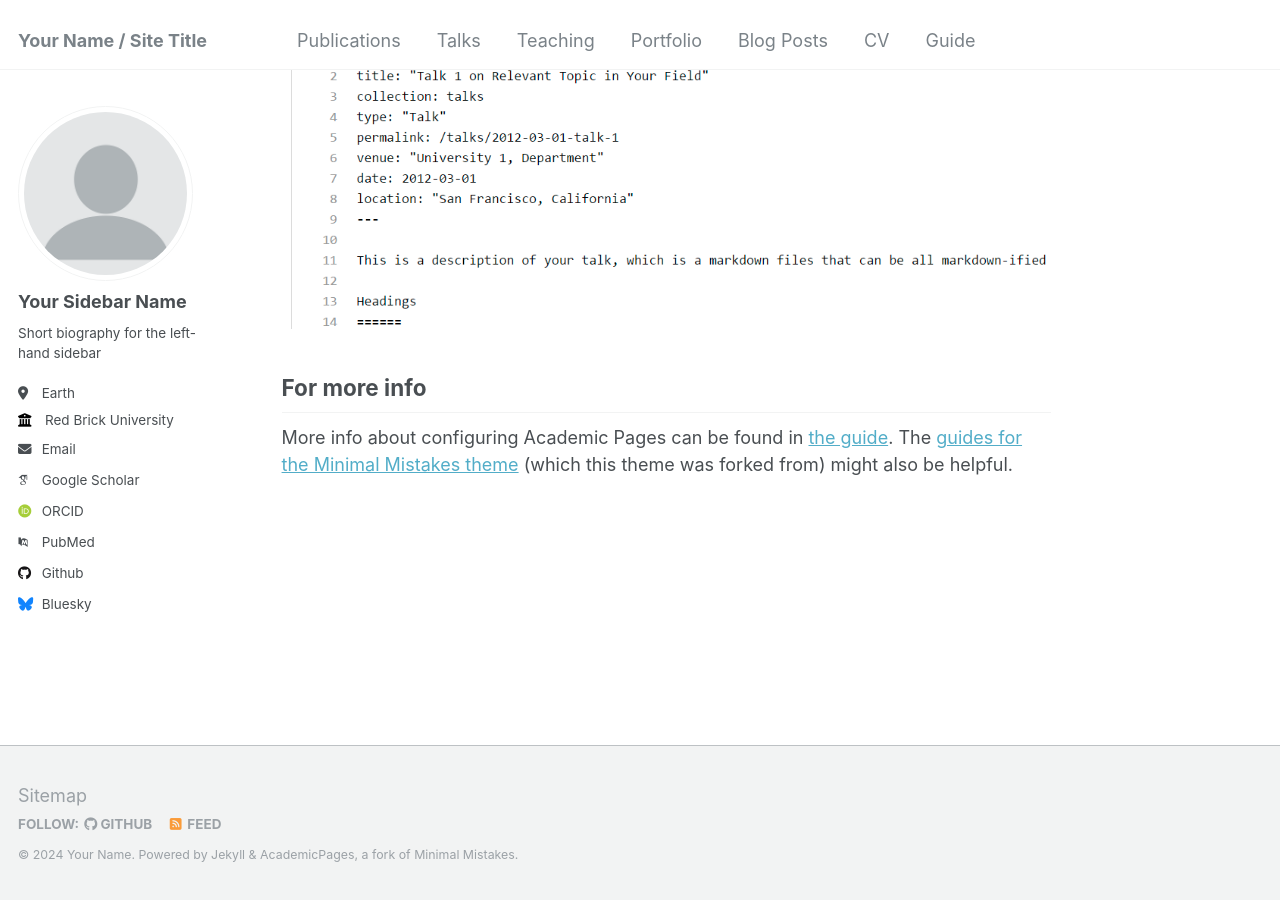
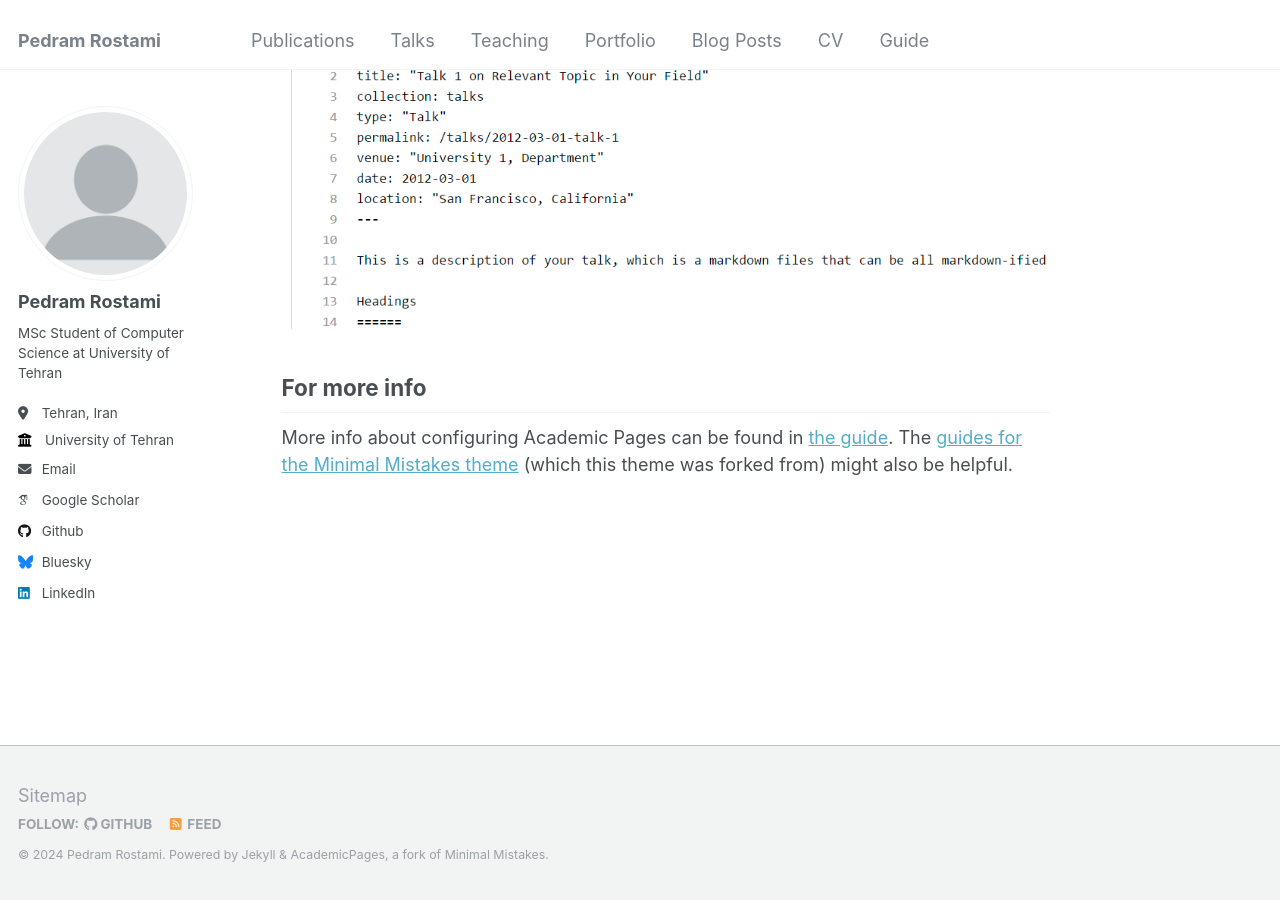
Before and after one commit to pedramrst/pedramrst.github.io, a Jekyll site: the page built from _pages/about.md, in a window 1280 px wide and 900 px high, scrolled down 2660 px. Built offline with Jekyll 4.4.1, drawn with Linux system fonts in a browser that asks for light colours; some web fonts are replaced.

Commit message:
Init commit

```diff
--- a/_config.yml
+++ b/_config.yml
@@ -8,9 +8,9 @@
 
 # Basic Site Settings
 locale                   : "en-US"
-title                    : "Your Name / Site Title"
+title                    : "Pedram Rostami"
 title_separator          : "-"
-name                     : &name "Your Name"
+name                     : &name "Pedram Rostami"
 description              : &description "personal description"
 url                      : https://academicpages.github.io # the base hostname & protocol for your site e.g. "https://mmistakes.github.io"
 baseurl                  : "" # the subpath of your site, e.g. "/blog"
@@ -22,28 +22,28 @@ repository               : "academicpages/academicpages.github.io"
 author:
   # Biographic information
   avatar           : "profile.png"
-  name             : "Your Sidebar Name"
+  name             : "Pedram Rostami"
   pronouns         : # example: "she/her"
-  bio              : "Short biography for the left-hand sidebar"
-  location         : "Earth"
-  employer         : "Red Brick University"
+  bio              : "MSc Student of Computer Science at University of Tehran"
+  location         : "Tehran, Iran"
+  employer         : "University of Tehran"
   uri              : # URL
-  email            : "none@example.org"
+  email            : "pedram.rostami9@gmail.com"
 
   # Academic websites
-  arxiv            : # URL - Update with the correct link to your profile
-  googlescholar    : "https://scholar.google.com/citations?user=PS_CX0AAAAAJ"
-  impactstory      : # URL
-  orcid            : "http://orcid.org/yourorcidurl"
+  # arxiv            : # URL - Update with the correct link to your profile
+  googlescholar    : "https://scholar.google.com/citations?user=R57OKXoAAAAJ&hl=en"
+  # impactstory      : # URL
+  # orcid            : "http://orcid.org/yourorcidurl"
   semantic         : # URL
-  pubmed           : "https://www.ncbi.nlm.nih.gov/pubmed/?term=john+snow"
-  researchgate     : # URL
+  # pubmed           : "https://www.ncbi.nlm.nih.gov/pubmed/?term=john+snow"
+  # researchgate     : # URL
 
   # Repositories and software development
-  bitbucket        : # Username - Update with your username on the site
-  codepen          : # Username
-  dribbble         : # Username
-  github           : "academicpages"
+  # bitbucket        : # Username - Update with your username on the site
+  # codepen          : # Username
+  # dribbble         : # Username
+  github           : "https://github.com/pedramrst"
   kaggle           : # Username
   stackoverflow    : # User number or user number and name (i.e., use "1" or "1/jeff-atwood")
 
@@ -57,7 +57,7 @@ author:
   keybase          : # Username
   instagram        : # Username
   lastfm           : # Username
-  linkedin         : # Username
+  linkedin         : "www.linkedin.com/in/pedram-rostami"
   mastodon         : # URL
   medium           : # URL
   pinterest        : # Username
```
